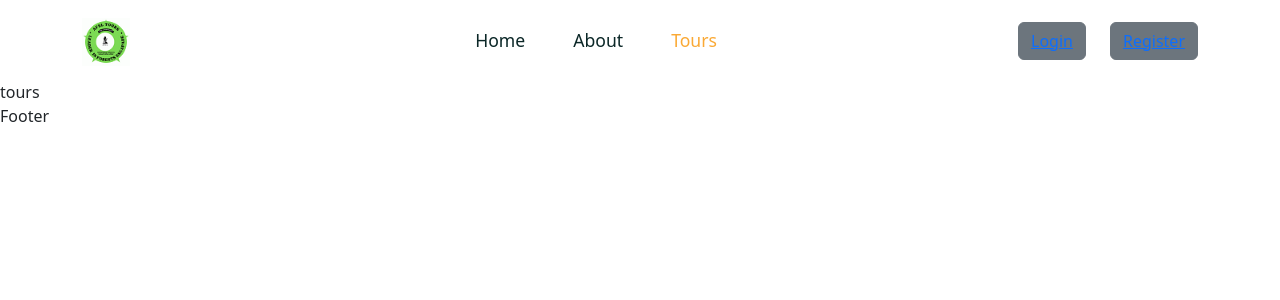
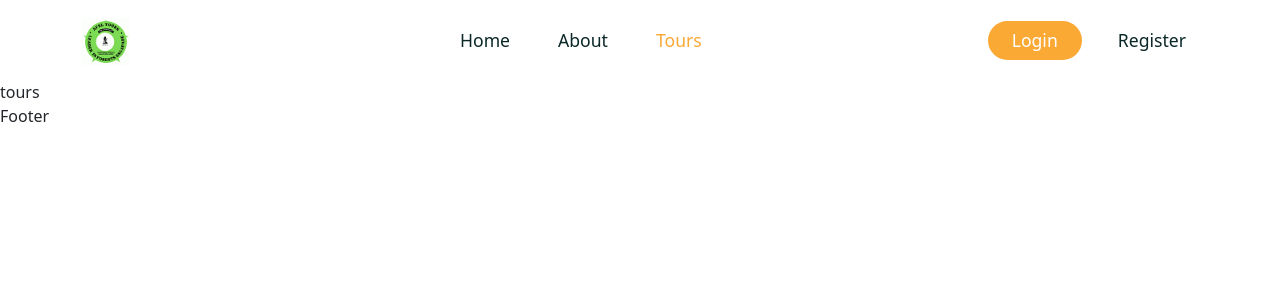
Before and after one commit to sammwaura/AFELTours, a React (Create React App) app in the folder afeltours/: page /tours in a window 1280 px wide. Shown: the top 300 px of the page. Built offline with nearby package versions, Linux system fonts and the light colour scheme; a web font is replaced by a local one.

Commit message:
modify files

```diff
--- a/afeltours/src/App.css
+++ b/afeltours/src/App.css
@@ -50,6 +50,15 @@ ul {
   text-decoration: none;
   color: #fff;
 }
+.primary__btn a:hover {
+  color: inherit;
+}
+.secondary__btn {
+  background: transparent !important;
+  color: #0b2727 !important;
+  border: none !important;
+  font-weight: 500 !important;
+}
 
 .secondary__btn a {
   text-decoration: none;
@@ -60,3 +69,16 @@ ul {
 .secondary__btn a:hover {
   color: inherit;
 }
+
+.section__subtitle {
+  background: var(--secondary-color);
+  font-family: var(--subtitle-font-name);
+  width: max-content;
+  padding: 0px 0.5rem;
+  padding-right: 1rem;
+
+  border-radius: 50px;
+  font-weight: 500;
+  font-size: 1.7rem;
+  color: var(--heading-color);
+}
--- a/afeltours/src/components/Header/Header.jsx
+++ b/afeltours/src/components/Header/Header.jsx
@@ -53,8 +53,8 @@ const Header = () => {
            { /* menu end */ }
            <div className='nav__right d-flex align-items-center gap-4 '>
             <div className='nav__btns d-flex align-items-center gap-4 '>
-              <Button className='btn .primary__btn'><Link to='/login'>Login</Link></Button>
-              <Button className='btn .secondary__btn'><Link to='/register'>Register</Link></Button>
+              <Button className='btn primary__btn'><Link to='/login'>Login</Link></Button>
+              <Button className='btn secondary__btn'><Link to='/register'>Register</Link></Button>
             </div>
 
             <span className='mobile__menu'>
--- a/afeltours/src/styles/home.css
+++ b/afeltours/src/styles/home.css
@@ -4,7 +4,7 @@
 }
 
 .hero__content{
-    font-size: 3.2rem;
+    font-size: 3.2em;
     font-weight: 600;
     margin-top: 1rem;
     margin-bottom: 2rem;
```
